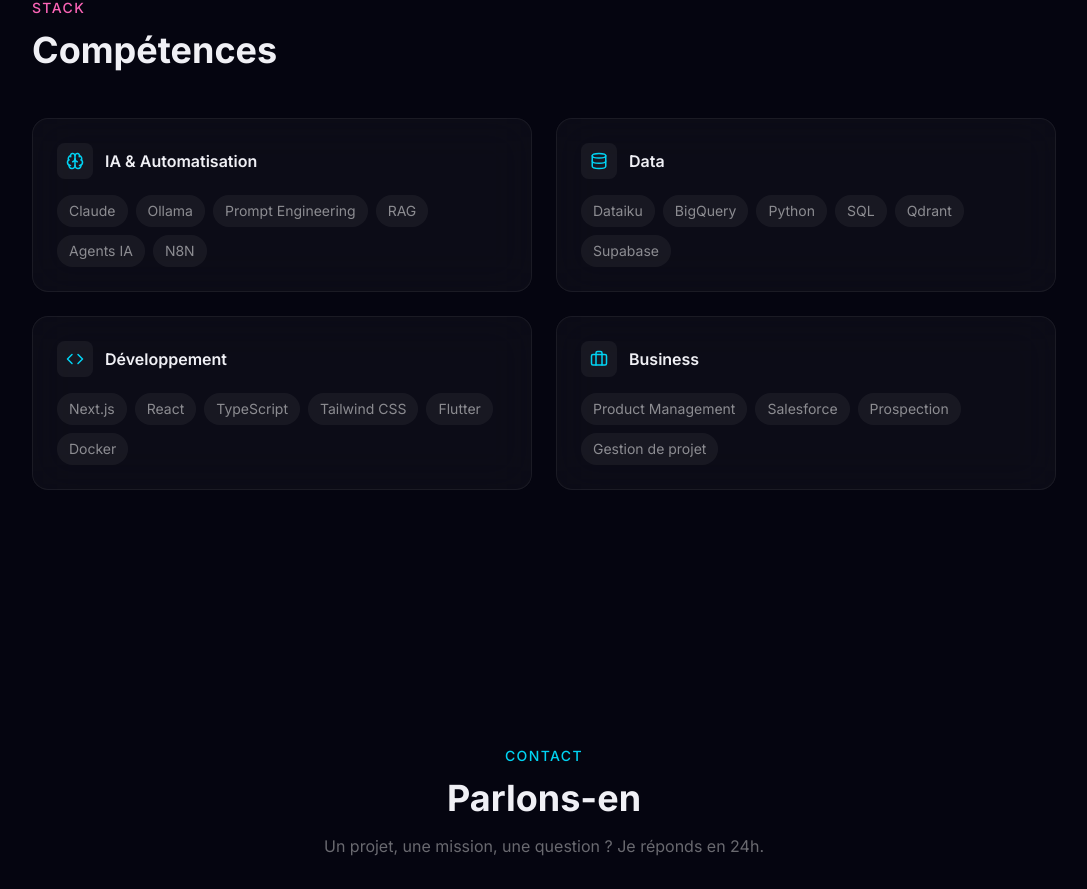
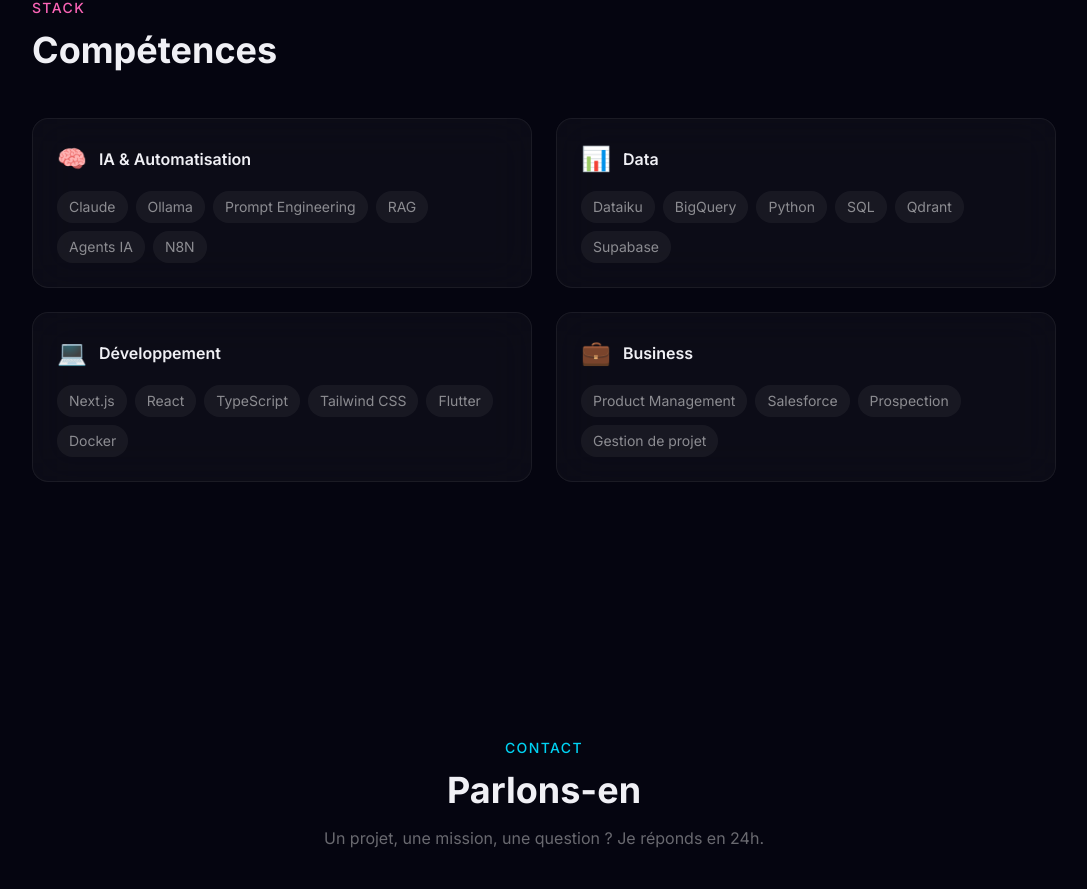
Before and after one commit to May-1600/cv-mayeul, a Next.js app: page / in a window 1280 px wide. Shown: the part 3013-3902 px from the top of the page, without its empty margins (96-1183 px from the left). Built offline with nearby package versions, Linux system fonts and the light colour scheme.

Commit message:
Replace skill icons with emojis

```diff
--- a/components/Skills.tsx
+++ b/components/Skills.tsx
@@ -1,16 +1,8 @@
 "use client";
 
 import { motion } from "framer-motion";
-import { Brain, Database, Code, Briefcase } from "lucide-react";
 import AnimatedSection from "./AnimatedSection";
 import { skillCategories } from "@/data/cv-data";
-
-const iconMap: Record<string, typeof Brain> = {
-  brain: Brain,
-  database: Database,
-  code: Code,
-  briefcase: Briefcase,
-};
 
 export default function Skills() {
   return (
@@ -26,15 +18,11 @@ export default function Skills() {
         </AnimatedSection>
 
         <div className="grid gap-6 sm:grid-cols-2">
-          {skillCategories.map((category, catIdx) => {
-            const Icon = iconMap[category.icon] || Brain;
-            return (
+          {skillCategories.map((category, catIdx) => (
             <AnimatedSection key={category.name} delay={catIdx * 0.1}>
               <div className="glass glass-hover rounded-2xl p-6 h-full">
                 <div className="flex items-center gap-3 mb-4">
-                    <div className="flex h-9 w-9 items-center justify-center rounded-lg bg-white/5">
-                      <Icon size={18} className="text-cyan-400" />
-                    </div>
+                  <span className="text-2xl">{category.emoji}</span>
                   <h3 className="text-base font-semibold">{category.name}</h3>
                 </div>
                 <div className="flex flex-wrap gap-2">
@@ -56,8 +44,7 @@ export default function Skills() {
                 </div>
               </div>
             </AnimatedSection>
-            );
-          })}
+          ))}
         </div>
       </div>
     </section>
--- a/data/cv-data.ts
+++ b/data/cv-data.ts
@@ -119,14 +119,14 @@ export const experiences: Experience[] = [
 
 export interface SkillCategory {
   name: string;
-  icon: string;
+  emoji: string;
   skills: string[];
 }
 
 export const skillCategories: SkillCategory[] = [
   {
     name: "IA & Automatisation",
-    icon: "brain",
+    emoji: "\u{1F9E0}",
     skills: [
       "Claude",
       "Ollama",
@@ -138,17 +138,17 @@ export const skillCategories: SkillCategory[] = [
   },
   {
     name: "Data",
-    icon: "database",
+    emoji: "\u{1F4CA}",
     skills: ["Dataiku", "BigQuery", "Python", "SQL", "Qdrant", "Supabase"],
   },
   {
     name: "D\u00e9veloppement",
-    icon: "code",
+    emoji: "\u{1F4BB}",
     skills: ["Next.js", "React", "TypeScript", "Tailwind CSS", "Flutter", "Docker"],
   },
   {
     name: "Business",
-    icon: "briefcase",
+    emoji: "\u{1F4BC}",
     skills: [
       "Product Management",
       "Salesforce",
```
Lines whose indentation alone changed are shown as unchanged.
